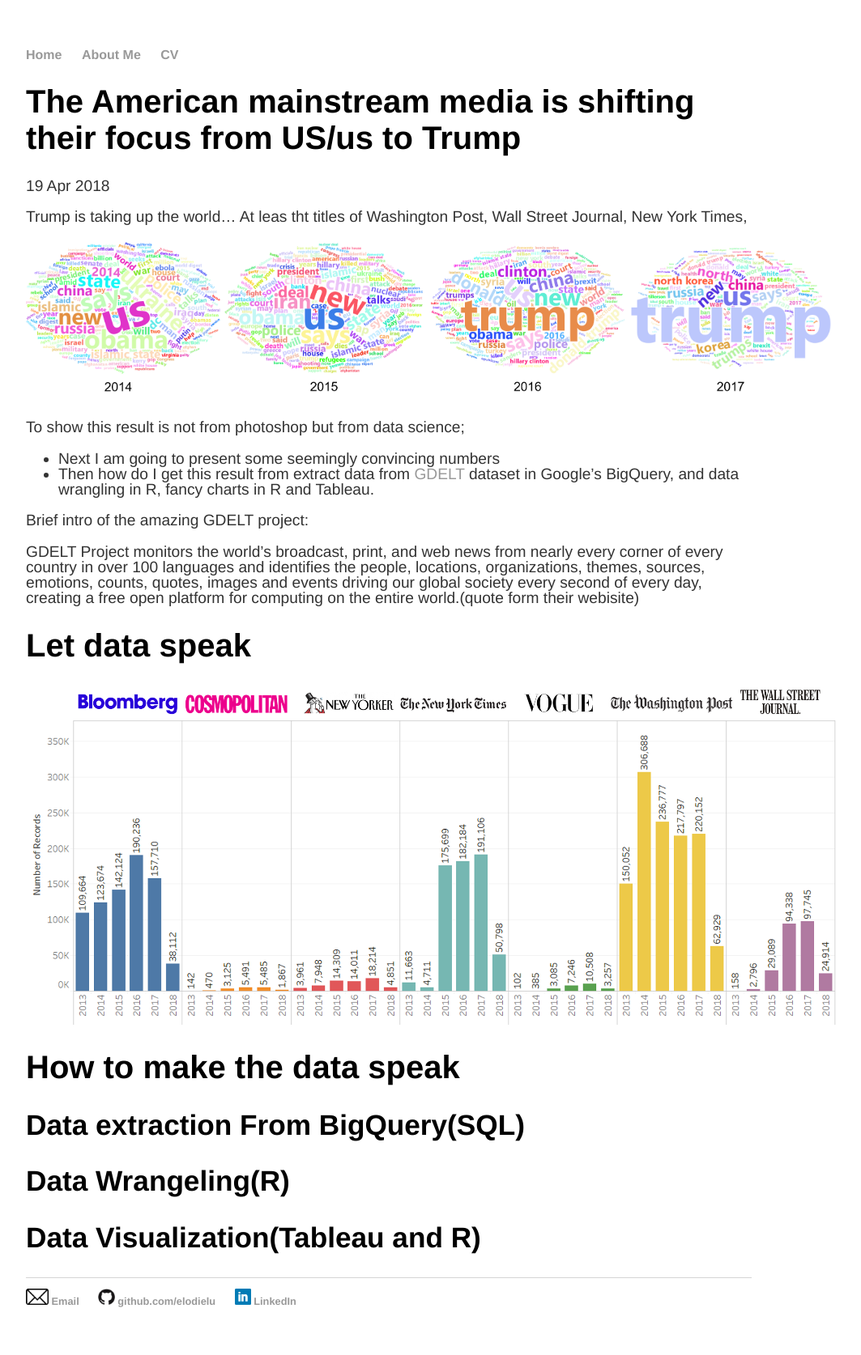
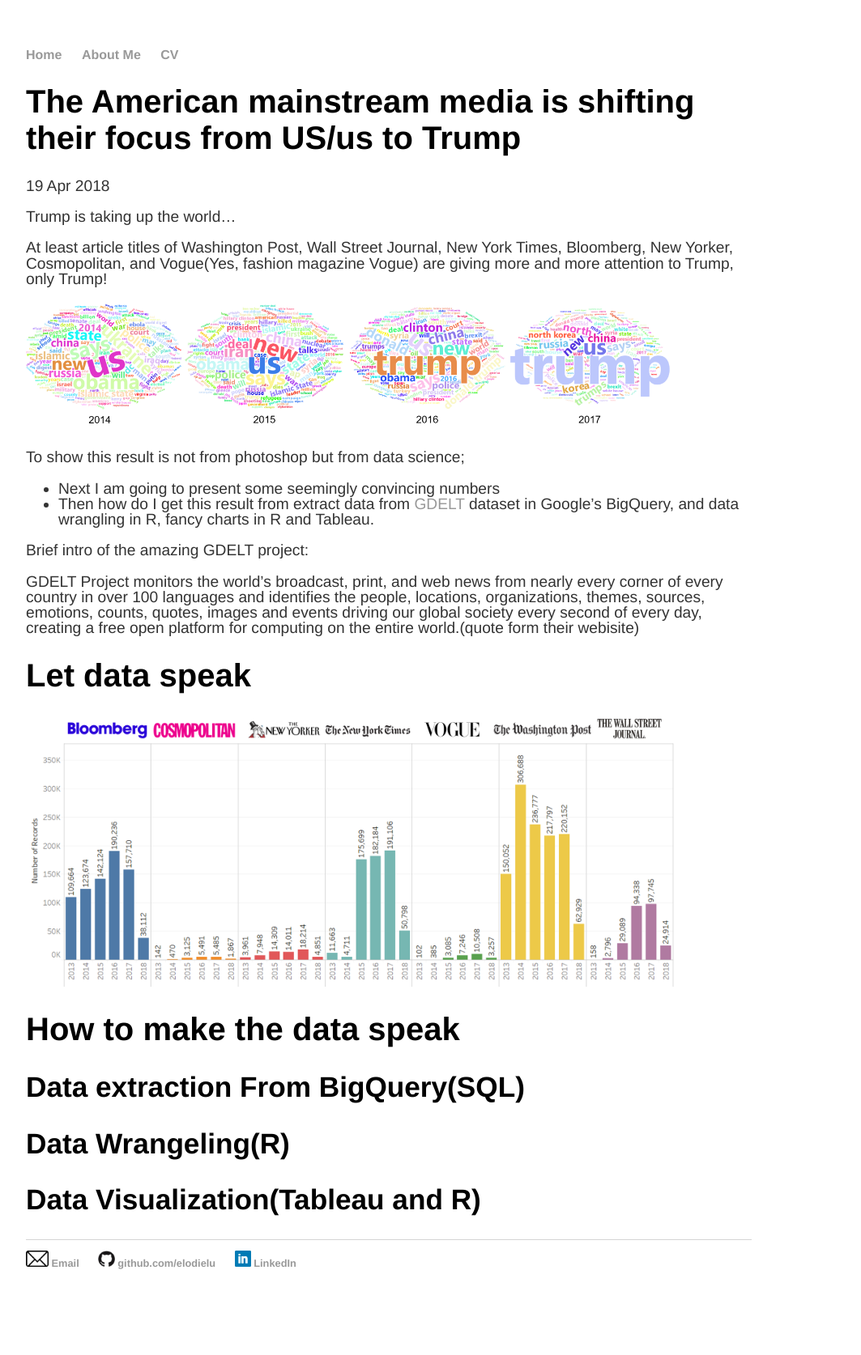
Before and after one commit to elodielu/elodielu.github.io, a Jekyll site: the page built from _posts/2018-04-19-text-analysis-media.md, in a window 1280 px wide. Shown: the whole page at 81% size, without its empty margins (160-1223 px from the left). Built offline with Jekyll 4.4.1, drawn with Linux system fonts in a browser that asks for light colours; after the commit the page ends 1628 px from its top, so only the background shows below that.

Commit message:
Update 2018-04-19-text-analysis-media.md

```diff
--- a/_posts/2018-04-19-text-analysis-media.md
+++ b/_posts/2018-04-19-text-analysis-media.md
@@ -4,10 +4,11 @@
 date: 2018-04-19
 ---
 
-Trump is taking up the world... At leas tht titles of Washington Post, Wall Street Journal, New York Times,
+Trump is taking up the world...
 
-<img src="https://elodielu.github.io/picture/wordcloud.png" width = "1000">
+At least article titles of Washington Post, Wall Street Journal, New York Times, Bloomberg, New Yorker, Cosmopolitan, and Vogue(Yes, fashion magazine Vogue) are giving more and more attention to Trump, only Trump!
 
+<img src="https://elodielu.github.io/picture/wordcloud.png" width = "800">
 
 To show this result is not from photoshop but from data science;
 * Next I am going to present some seemingly convincing numbers
@@ -18,7 +19,7 @@
 GDELT Project monitors the world's broadcast, print, and web news from nearly every corner of every country in over 100 languages and identifies the people, locations, organizations, themes, sources, emotions, counts, quotes, images and events driving our global society every second of every day, creating a free open platform for computing on the entire world.(quote form their webisite)
 
 # Let data speak
-<img src="https://elodielu.github.io/picture/data_source.png" width = "1000">
+<img src="https://elodielu.github.io/picture/data_source.png" width = "800">
 
 # How to make the data speak
 ## Data extraction From BigQuery(SQL)
```
